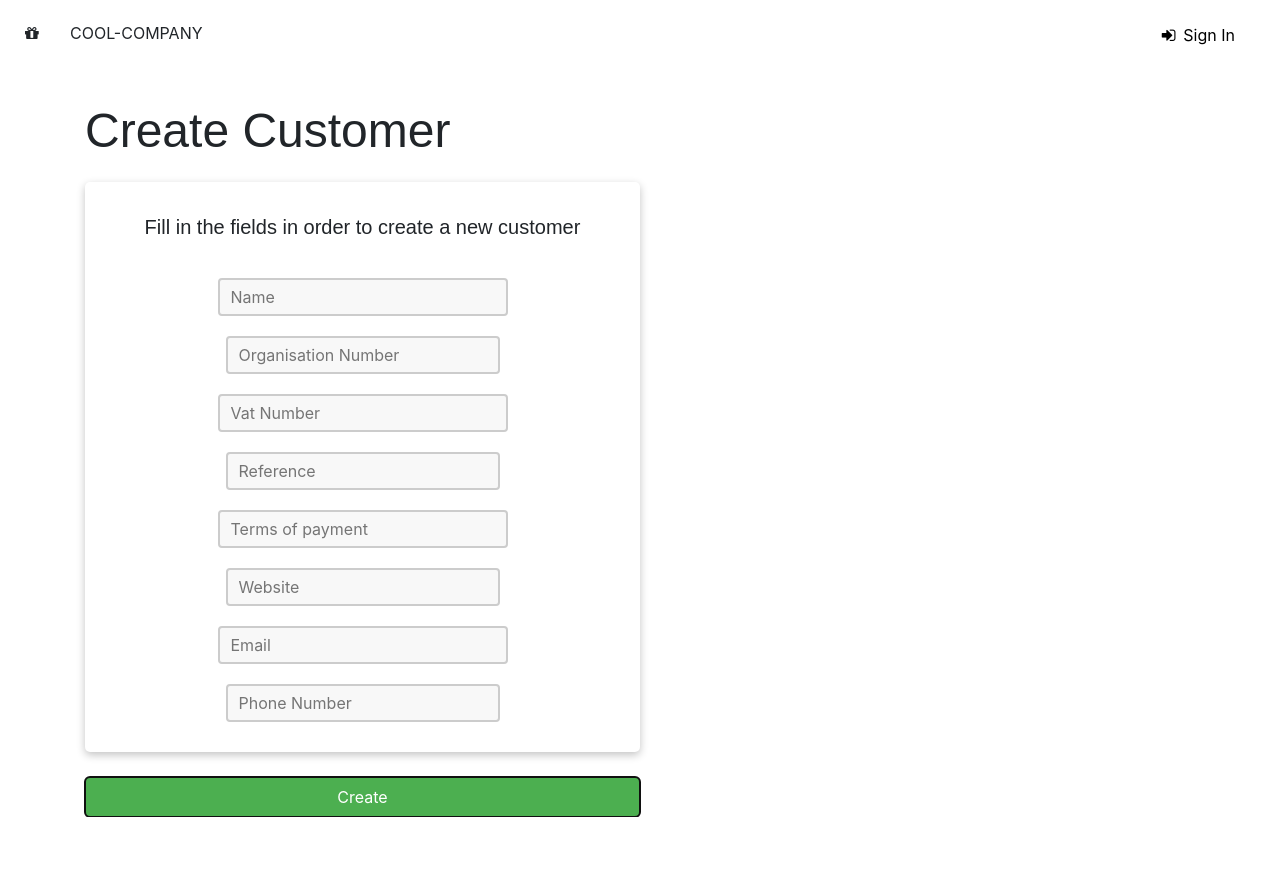
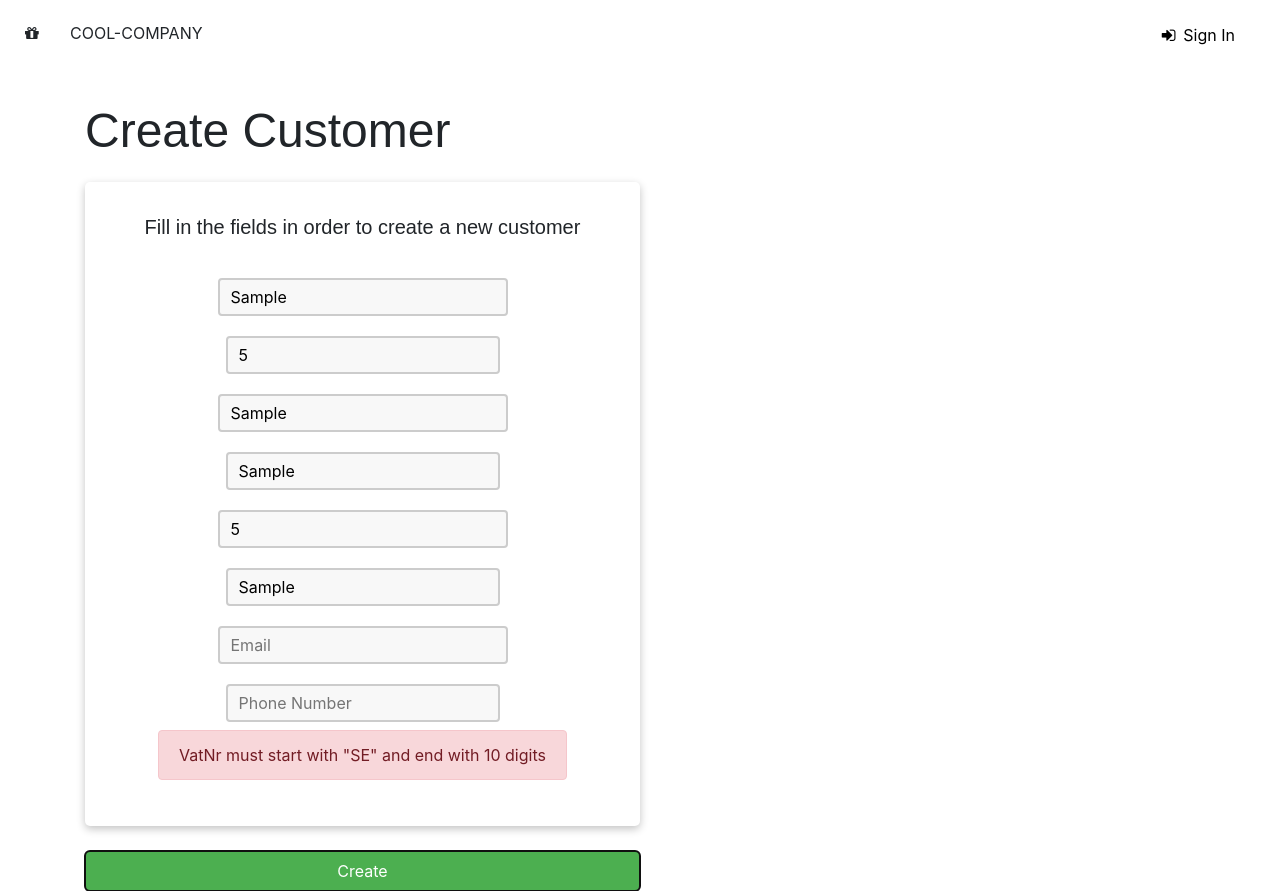
Before and after one commit to KaptenAlex/gruppuppgift_frontend, a React (Create React App) app: page /create in a window 1280 px wide. Both pictures are taken after typing "Sample", "5", "Sample", "Sample", "5", "Sample" into the empty fields and a click on the button "Create". Before the commit the page ends 817 px from the top, so only its background shows below. Built offline with nearby package versions, Linux system fonts and the light colour scheme; no server answers.

Commit message:
Added a regular expression to control vatNr string

```diff
--- a/src/pages/CustomerCreate.jsx
+++ b/src/pages/CustomerCreate.jsx
@@ -4,9 +4,11 @@ import Input from './../components/Input';
 import styled from 'styled-components';
 import Button from './../components/Button';
 import Description from './../components/DescText';
+import UserDatakit from '../data/UserDatakit';
 
 const ROOT_URL = 'https://frebi.willandskill.eu/';
 const CREATE_CUSTOMER_URL = `${ROOT_URL}api/v1/customers/`;
+const userDataKit = new UserDatakit();
 
 const StyledContainer = styled.div`
     width 50%;
@@ -17,6 +19,8 @@ const StyledContainer = styled.div`
 `;
 
 export default function CustomerCreate(props) {
+
+  const [validVatNr, setValidVatNr] = useState(true);
   const [info, setInfo] = useState({
     name: '',
     organisationNr: '',
@@ -38,6 +42,14 @@ export default function CustomerCreate(props) {
 
   function createCustomer(event) {
     event.preventDefault();
+    const controlVatNrInputRegExp = /(SE)\d{10}$/;
+
+    if (controlVatNrInputRegExp.test(info.vatNr) == false) {
+      setValidVatNr(false)
+      return;
+    } else {
+      setValidVatNr(true)
+    }
 
     const payload = {
       name: info.name,
@@ -50,8 +62,9 @@ export default function CustomerCreate(props) {
       phoneNumber: info.phoneNumber,
     };
     console.log(payload);
+
     try {
-      let bearer = 'Bearer ' + localStorage.getItem('token');
+      let bearer = 'Bearer ' + userDataKit.getSessionToken();
       console.log(bearer);
       fetch(CREATE_CUSTOMER_URL, {
         method: 'POST',
@@ -155,6 +168,13 @@ export default function CustomerCreate(props) {
               type="text"
             />
           </div>
+          {!validVatNr &&
+            <div className="row justify-content-center pt-2">
+              <div className="alert alert-danger">
+                VatNr must start with "SE" and end with 10 digits
+              </div>
+            </div>
+          }
         </StyledContainer>
 
         <Button btnText="Create" width="50%" color="" />
```
